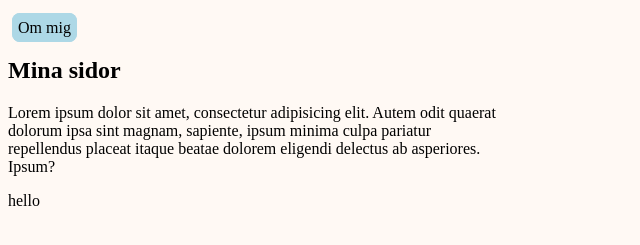
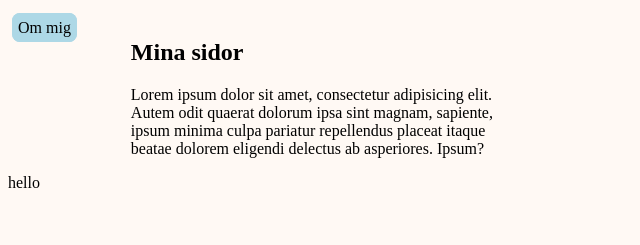
Before and after one commit to ntisod/blandad-webbutveckling-1-oliver44567, a plain HTML site: page index.html in a window 1280 px wide. Shown: the part 61-306 px from the top of the page, without its empty margins (0-640 px from the left). Drawn offline with Linux system fonts and the light colour scheme.

Commit message:
Update style.css

```diff
--- a/style.css
+++ b/style.css
@@ -26,3 +26,11 @@ img {
 #om:active{
   border-width: 4px;
 }
+nav {
+  width: 25%;
+  float: left;
+}
+main{
+  width: 75%;
+  float: left;
+}
```
